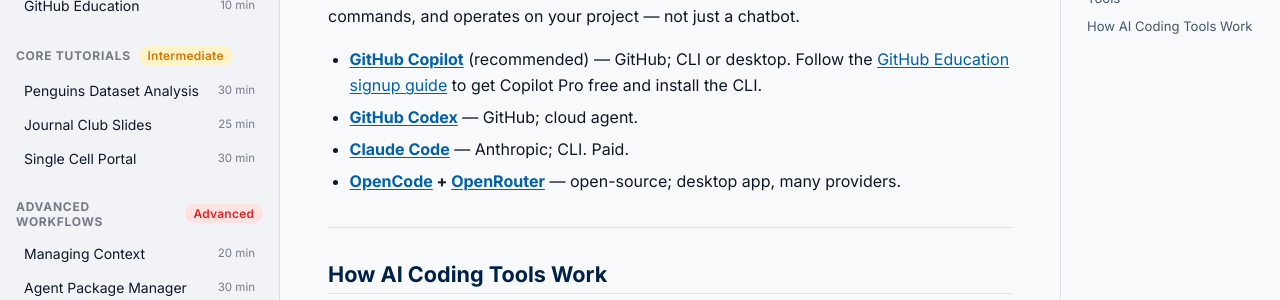
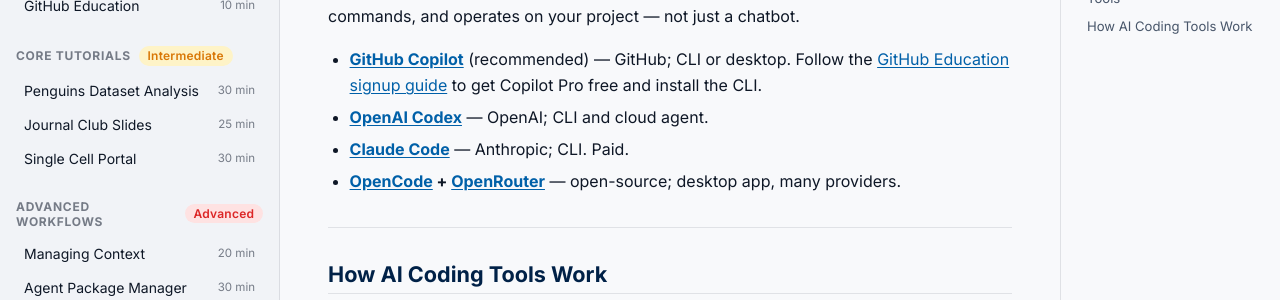
Before and after one commit to neurogenomics/agentic-life-sciences-tutorial, a Jekyll site: the page built from tutorials/01-setup.md, in a window 1280 px wide and 900 px high, scrolled down 386 px. Shown: the part 153-453 px from the top of the window. Built offline with Jekyll 4.4.1, drawn with Linux system fonts in a browser that asks for light colours.

Commit message:
Fix broken links: Anthropic life sciences + GitHub Codex → OpenAI Codex

```diff
--- a/tutorials/01-setup.md
+++ b/tutorials/01-setup.md
@@ -20,7 +20,7 @@ Coding agents are distinct from chatbots because they can read and write files o
 A coding agent is a program on your computer that reads and writes files, runs commands, and operates on your project — not just a chatbot.
 
 - **[GitHub Copilot](https://github.com/features/copilot)** (recommended) — GitHub; CLI or desktop. Follow the [GitHub Education signup guide](github-education) to get Copilot Pro free and install the CLI.
-- **[GitHub Codex](https://github.com/features/codex)** — GitHub; cloud agent.
+- **[OpenAI Codex](https://github.com/openai/codex)** — OpenAI; CLI and cloud agent.
 - **[Claude Code](https://docs.anthropic.com/en/docs/claude-code)** — Anthropic; CLI. Paid.
 - **[OpenCode](https://opencode.ai/) + [OpenRouter](https://openrouter.ai)** — open-source; desktop app, many providers.
 
```
Also changed, not shown: tutorials/08-figure-legend-challenge.md (+1 -1 lines).
